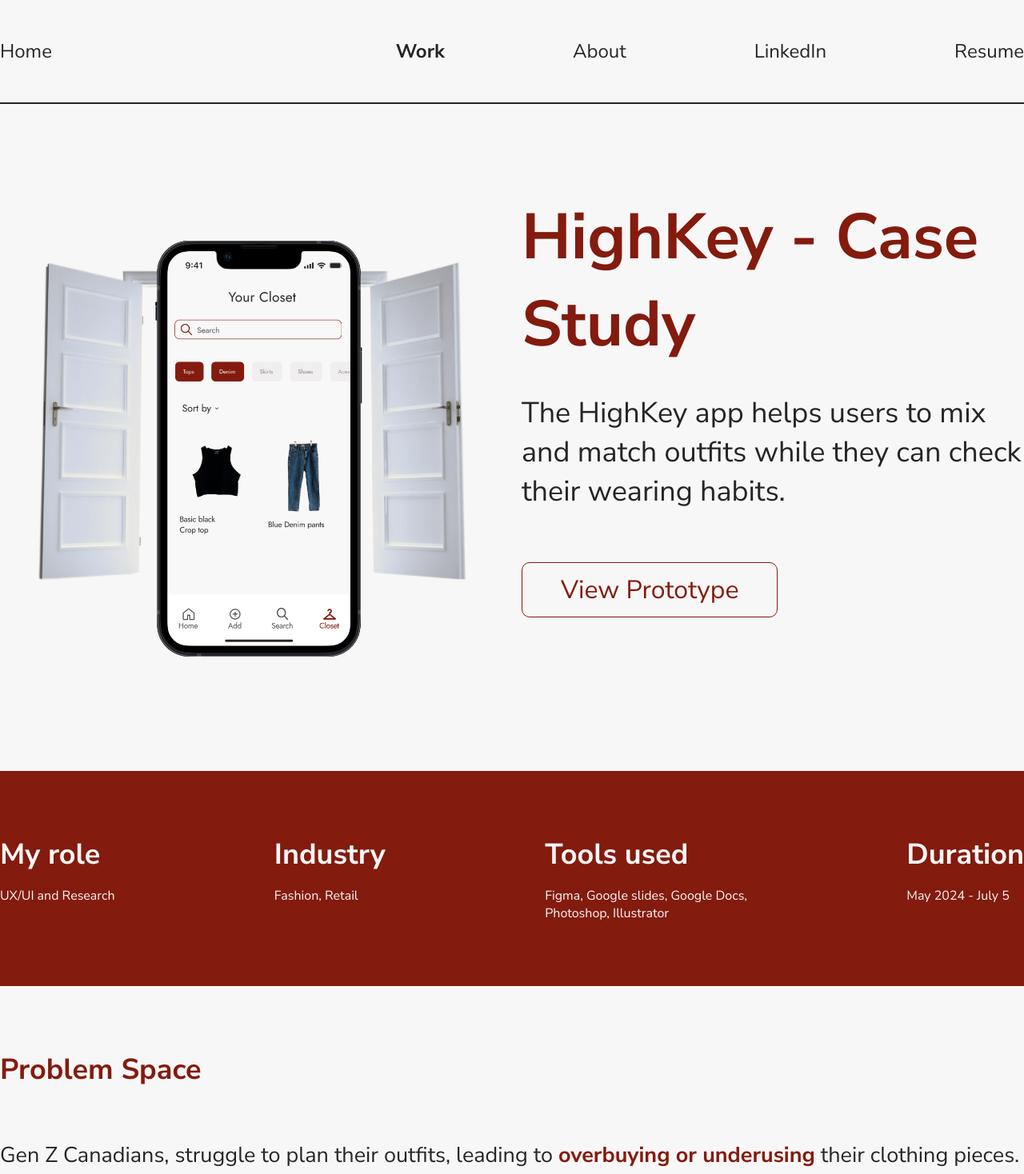
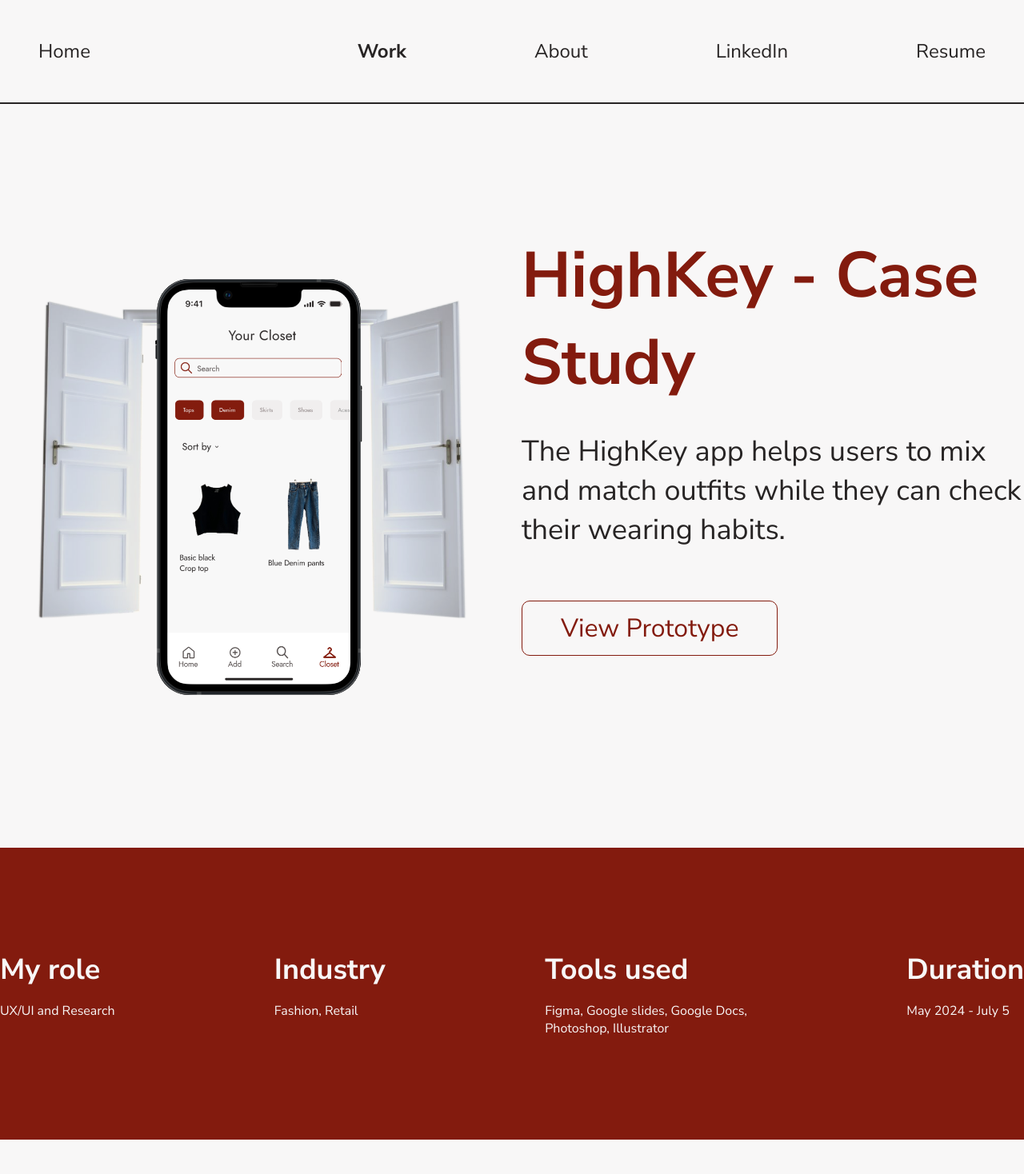
Before and after one commit to clayton-duarte/julias-portfolio-nextjs, a Next.js app: page /work/highkey-app-case-study in a window 1280 px wide. Shown: the top 1468 px of the page at 80% size. Built offline with nearby package versions, Linux system fonts and the light colour scheme.

Commit message:
chore: refactor containers

```diff
--- a/src/components/Header.tsx
+++ b/src/components/Header.tsx
@@ -5,33 +5,18 @@
 
 import Grid from './Grid'
 
-const Header = styled.header`
+const Header = styled(Grid)`
   border-bottom: 2px solid ${props => props.theme.BLACK};
-  background: ${props => props.theme.WHITE};
-  font-size: 1.5rem;
   position: sticky;
   z-index: 999;
   top: 0;
-`
-
-const Wrapper = styled.div`
-  justify-content: space-between;
-  padding: 3rem 0;
-  display: flex;
-  gap: 3rem;
-`
-
-const Nav = styled.nav`
-  justify-content: flex-end;
-  align-items: center;
-  display: flex;
-  gap: 10rem;
 `
 
 const Link = styled.a<{ active?: boolean }>`
   font-weight: ${props => props.active ? 700 : 400};
   text-decoration: none;
   transition: 250ms;
+  font-size: 1.5rem;
   color: inherit;
   &:hover {
     color: ${props => props.theme.PRIMARY};
@@ -62,17 +47,15 @@
 
 export default function HeaderComponent() {
   return (
-    <Header>
-      <Grid container>
-        <Wrapper>
-          <SmartLink href='/'>Home</SmartLink>
-          <Nav>
-            <SmartLink href="/work">Work</SmartLink>
-            <SmartLink href="/about">About</SmartLink>
-            <DesktopLink href="#">LinkedIn</DesktopLink>
-            <DesktopLink href="#">Resume</DesktopLink>
-          </Nav>
-        </Wrapper>
+    <Header bg='WHITE'>
+      <Grid container gap='3rem' p='3rem' xs='auto auto' justify='space-between'>
+        <SmartLink href='/'>Home</SmartLink>
+        <Grid xs='repeat(4, auto)' gap='10rem'>
+          <SmartLink href="/work">Work</SmartLink>
+          <SmartLink href="/about">About</SmartLink>
+          <DesktopLink href="#">LinkedIn</DesktopLink>
+          <DesktopLink href="#">Resume</DesktopLink>
+        </Grid>
       </Grid>
     </Header>
   )
--- a/src/components/highKeySections/AffinityMapping.tsx
+++ b/src/components/highKeySections/AffinityMapping.tsx
@@ -6,12 +6,12 @@
   return (
     <>
       <Grid bg='PRIMARY' color='WHITE' p='5rem 0'>
-        <Grid container>
+        <Grid  container p='0 3rem'>
           <Text.H5 bold={false}>
             I used a Affinity mapping to quickly organize the Insights from the interviews.          </Text.H5>
         </Grid>
       </Grid>
-      <Grid container>
+      <Grid  container p='0 3rem'>
         <Text.H4 m='3rem 0 0 0' color='PRIMARY'>Affinity Mapping</Text.H4>
         <Hr />
         <Grid justify="center" xs='auto'>
--- a/src/components/highKeySections/Banner.tsx
+++ b/src/components/highKeySections/Banner.tsx
@@ -6,7 +6,7 @@
 
 export default function BannerSection() {
   return (
-    <Grid container>
+    <Grid container p='3rem 0'>
       <Grid xs='auto 1fr' gap='2rem' p='4rem 0'>
         <Image
           src="/high-key-banner.png"
--- a/src/components/highKeySections/DesignProcess.tsx
+++ b/src/components/highKeySections/DesignProcess.tsx
@@ -6,7 +6,7 @@
 export default function DesignProcessSection() {
   return (
     <Grid bg='PRIMARY' color='WHITE' p='3rem 0'>
-      <Grid container>
+      <Grid container p='3rem 0'>
         <Text.H4 align="center" m='1rem 0'>Design Process</Text.H4>
         <Text align='center' m='2rem 0'>
           I used a human-centered approach in a double diamond
--- a/src/components/highKeySections/InterviewScript.tsx
+++ b/src/components/highKeySections/InterviewScript.tsx
@@ -6,7 +6,7 @@
 
 export default function InterviewScript() {
   return (
-    <Grid container>
+    <Grid container p='3rem 0'>
       <Text.H4 m='3rem 0 0 0' color='PRIMARY'>Interview Script</Text.H4>
       <Hr />
       <Grid m='3rem 0' gap='3rem' xs="1fr 1fr" align='center'>
--- a/src/components/highKeySections/ProblemSpace.tsx
+++ b/src/components/highKeySections/ProblemSpace.tsx
@@ -3,7 +3,7 @@
 
 export default function ProblemSpaceSection() {
   return (
-    <Grid container>
+    <Grid container p='3rem 0'>
       <Grid p='2rem 0'>
         <Text.H4 color='PRIMARY' m='0 0 3rem 0'>Problem Space</Text.H4>
         <Text.H5 bold={false}>
--- a/src/components/highKeySections/SecondaryResearch.tsx
+++ b/src/components/highKeySections/SecondaryResearch.tsx
@@ -8,7 +8,7 @@
 export default function SecondaryResearch() {
   return (
     <>
-      <Grid container>
+      <Grid container p='0 3rem'>
         <Text.H4 m='3rem 0 0 0' color='PRIMARY'>Secondary Research</Text.H4>
         <Hr />
         <Grid m='4rem 0' gap='2rem'>
@@ -70,7 +70,7 @@
         </Grid>
       </Grid>
       <Grid bg='PRIMARY' color='WHITE' p='3rem 0'>
-        <Grid container>
+        <Grid container p='0 3rem'>
           <Text.H5 bold={false}>
             After looking at some existing data, I wanted to find out why people are wearing their clothes less often, even though Gen Z, the generation that buys the most fashion, knows a lot about environmental issues. To understand this better, I talked to three Gen Z individuals living in Toronto who use social media for outfit inspiration.
           </Text.H5>
--- a/src/components/highKeySections/Summary.tsx
+++ b/src/components/highKeySections/Summary.tsx
@@ -4,7 +4,7 @@
 export default function SummarySection() {
   return (
     <Grid bg="PRIMARY" color="WHITE">
-      <Grid container>
+      <Grid container p='3rem 0'>
         <Grid justify='space-between' xs="repeat(4, auto)" p='5rem 0'>
           <Grid>
             <Text.H4>My role</Text.H4>
--- /dev/null
+++ b/src/components/highKeySections/ThemesSection.tsx
@@ -0,0 +1,49 @@
+import Grid from "../Grid";
+import Hr from "../Hr";
+import Text from "../Text";
+
+export default function ThemesSection() {
+  return (
+    <Grid container p='0 3rem'>
+      <Grid>
+        <Text.H4 m='3rem 0 0 0' color='PRIMARY'>Themes</Text.H4>
+        <Hr />
+        <Text.H4 bold={false} m='3rem 0'>
+          The following were the core themes and insights that emerged through Affinity Mapping:
+        </Text.H4>
+        <Grid xs='1fr 1fr' gap='1.5rem'>
+          <Grid bg='PRIMARY' color='WHITE' radius='1.25rem' p='2.5rem'>
+            <Text>Inspirational and Aspirational Shopping:</Text>
+            <Text>
+              Insight - Seeking specific styles, Using social media for quick fashion inspiration and planning outfits, The thrill of thrifting and finding unique pieces.
+            </Text>
+          </Grid>
+          <Grid bg='PRIMARY' color='WHITE' radius='1.25rem' p='2.5rem'>
+            <Text>Ethical and Quality Concerns:</Text>
+            <Text>
+              Insight - Ethical issues with certain brands affecting purchasing decisions.
+              <br />
+              Disappointment with the quality of expensive items from well-known brands.
+            </Text>
+          </Grid>
+          <Grid bg='PRIMARY' color='WHITE' radius='1.25rem' p='2.5rem'>
+            <Text>Fit and Sizing Challenges:</Text>
+            <Text>
+              Insight - Difficulty finding jeans that fit well for petite heights. Inconsistent sizing leading to items being too tight, loose, long, or short.
+              <br />
+              Online purchases not fitting well or matching expectations.
+            </Text>
+          </Grid>
+          <Grid bg='PRIMARY' color='WHITE' radius='1.25rem' p='2.5rem'>
+            <Text>Fit and Sizing Challenges:</Text>
+            <Text>
+              Insight - Difficulty finding jeans that fit well for petite heights. Inconsistent sizing leading to items being too tight, loose, long, or short.
+              <br />
+              Online purchases not fitting well or matching expectations.
+            </Text>
+          </Grid>
+        </Grid>
+      </Grid>
+    </Grid>
+  )
+}
--- a/src/pages/work/index.tsx
+++ b/src/pages/work/index.tsx
@@ -29,7 +29,7 @@
   return (
     <>
       <Header />
-      <Grid container>
+      <Grid container p='3rem 0'>
         <Content>
           {projects.map((cardProps, index) =>
             <ProjectCard
```
Also changed, not shown: src/pages/work/highkey-app-case-study.tsx (+5 -43 lines).
